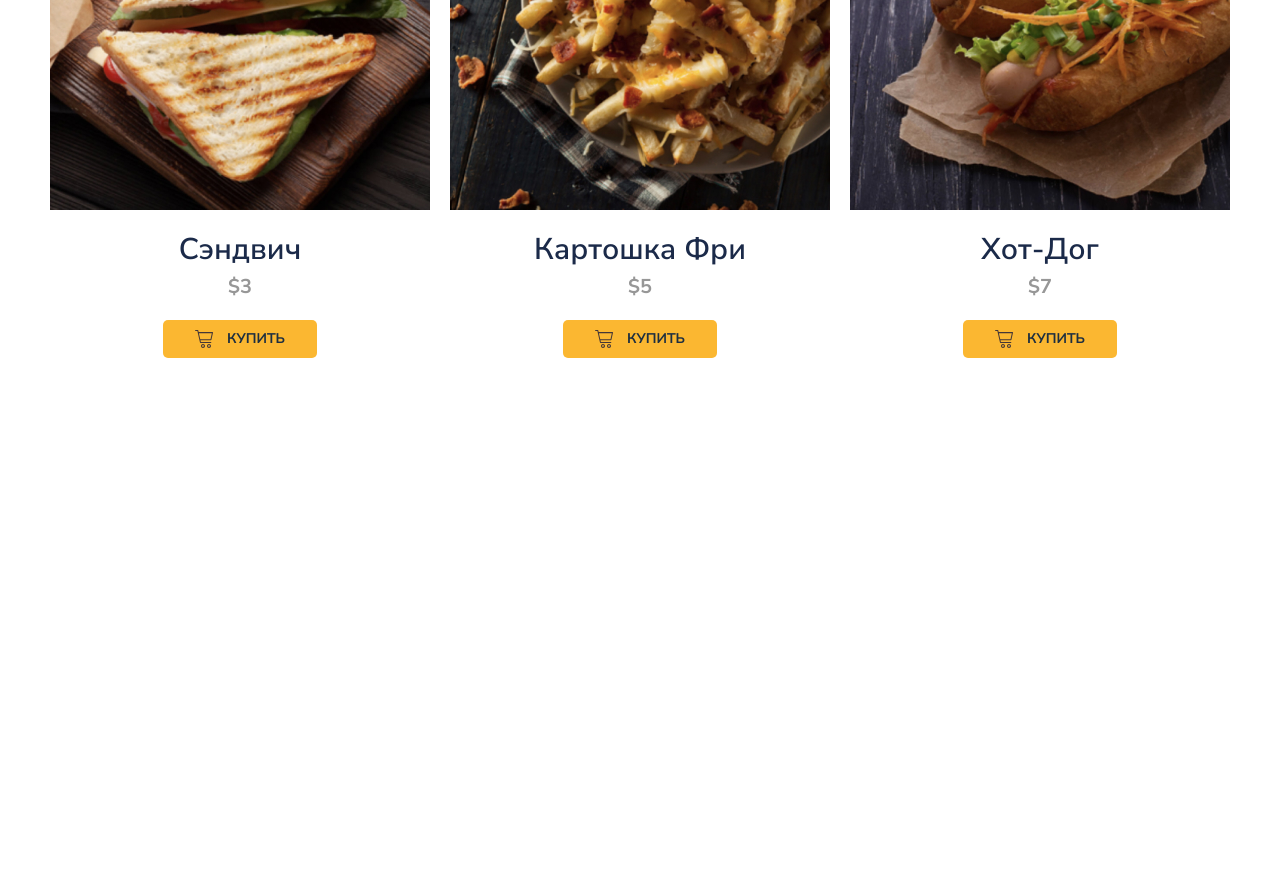
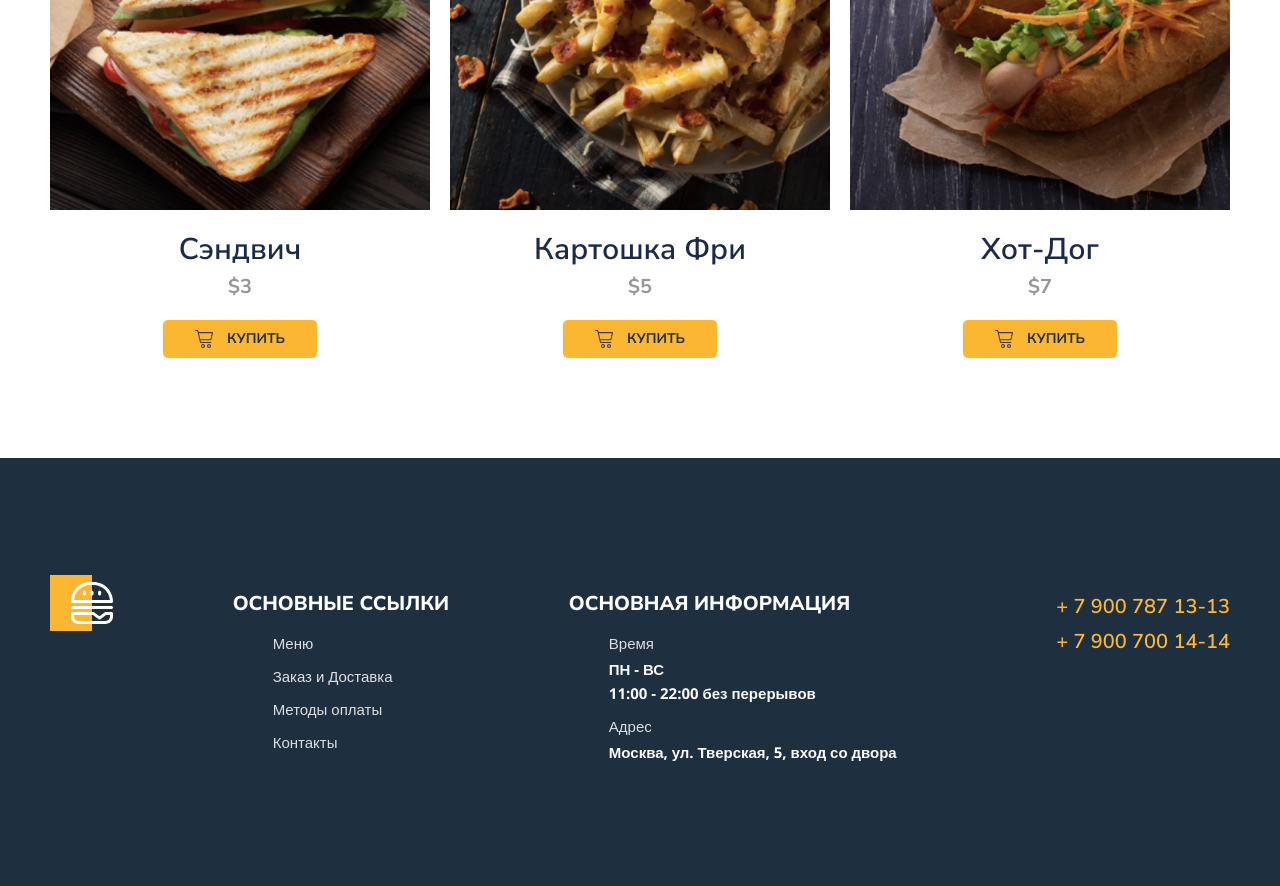
Before and after one commit to Sarentos/Module-Burger01, a plain HTML site: page index.html in a window 1280 px wide. Shown: the part 2941-3827 px from the top of the page. Before the commit the page ends 3399 px from the top, so only its background shows below. Drawn offline with nearby package versions, Linux system fonts and the light colour scheme.

Commit message:
add hm#14

```diff
--- a/css/main.css
+++ b/css/main.css
@@ -309,3 +309,59 @@ header {
     margin-left: 5px;
     text-transform: uppercase;
 }
+
+.footer {
+    background: #1E2F40;
+    color: #fff;
+    padding-top: 117px;
+    padding-bottom: 106px;
+}
+
+.footer-box {
+    display: flex;
+    justify-content: space-between;
+}
+
+.logo {
+    width: 63px;
+    height: 56px;
+}
+.item {
+    flex: 0 0 auto;
+}
+.item h2 {
+    font-size: 20px;
+    font-weight: 800;
+    text-transform: uppercase;
+    margin-bottom: 12px;
+}
+.item ul,
+.tel ul {
+    list-style-type: none;
+}
+.item li {
+    margin-bottom: 9px;
+    font-family: 'Open Sans', sans-serif;
+    font-size: 15px;
+    color: #FAF9F9;
+    font-weight: 700;
+    line-height: 24px;
+}
+.item a {
+    color: #DEDEDE;
+    text-decoration: none;
+    font-weight: 400;
+}
+.item span {
+    color: #DEDEDE;
+    display: block;
+    font-weight: 400;
+    margin-bottom: 2px;
+}
+.tel ul {
+    font-size: 20px;
+    color: #FBB731;
+}
+.tel li {
+    margin-bottom: 12px;
+}
--- a/index.html
+++ b/index.html
@@ -184,6 +184,44 @@
             </div>
         </section>
     </main>
+    <footer class="footer">
+        <div class="container">
+            <div class="footer-box">
+                <div class="item">
+                    <img class="logo" src="img/logo.svg" alt="Logo">
+                </div>
+                <div class="item">
+                    <h2>основные ссылки</h2>
+                    <ul>
+                        <li><a href="">Меню</a></li>
+                        <li><a href="">Заказ и Доставка</a></li>
+                        <li><a href="">Методы оплаты</a></li>
+                        <li><a href="">Контакты</a></li>
+                    </ul>
+                </div>
+                <div class="item">
+                    <h2>основная информация</h2>
+                    <ul>
+                        <li>
+                            <span>Время</span>
+                            ПН - ВС <br>
+                            11:00 - 22:00 без перерывов
+                        </li>
+                        <li>
+                            <span>Адрес</span>
+                            Москва, ул. Тверская, 5, вход со двора
+                        </li>
+                    </ul>
+                </div>
+                <div class="tel">
+                    <ul>
+                        <li>+ 7 900 787 13-13</li>
+                        <li>+ 7 900 700 14-14</li>
+                    </ul>
+                </div>
+            </div>
+        </div>
+    </footer>
 </body>
 
 </html>
```
Also changed, not shown: img/logo.svg (added).
